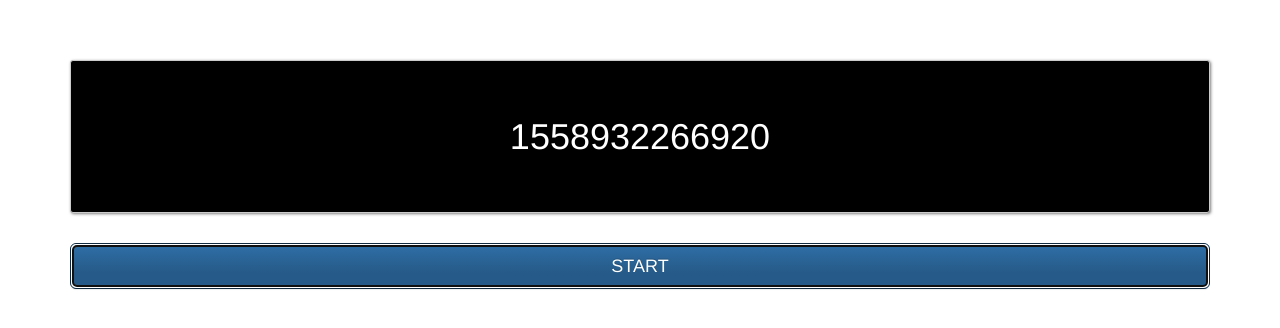
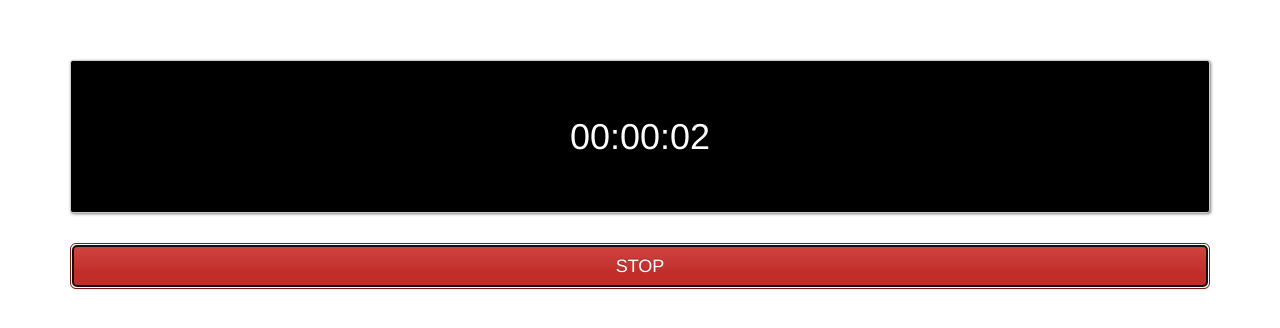
Before and after one commit to shotasan/HTML-CSS-Lessons, a plain HTML site: page section6/index.html in a window 1280 px wide. Both pictures are taken after a click on the button "START". Drawn offline with nearby package versions, Linux system fonts and the light colour scheme.

Commit message:
Add section6

```diff
--- a/section6/index.html
+++ b/section6/index.html
@@ -29,16 +29,55 @@
   </div>
 
   <script>
+    var start;
+    var timer_id;
+
     document.getElementById('start_stop').addEventListener('click', function () {
-      var start = new Date();
+      if (this.innerHTML === 'START') {
+        start = new Date();
 
-      setInterval(goTimer, 10);
+        timer_id = setInterval(goTimer, 10);
+
+        // thisはstart_stopを示す
+        this.innerHTML = 'STOP';
+        this.classList.remove('btn-primary');
+        this.classList.add('btn-danger')
+      } else {
+        clearInterval(timer_id);
+
+        // startボタンに戻す
+        this.innerHTML = 'START';
+        this.classList.remove('btn-danger');
+        this.classList.add('btn-primary');
+      }
     });
 
+    var addZero = function (value) {
+      if (value < 10) {
+        value = '0' + value;
+      }
+      return value;
+    }
+
     var goTimer = function () {
+      // 現在時刻の取得
       var now = new Date();
 
-      document.getElementById('timer').innerHTML = now.getTime();
+      // スタートを押した時間と現在の時間との差　＝　押してからの経過時間
+      var milli = now.getTime() - start.getTime();
+      // floorメソッドは小数点を切り捨て
+      var seconds = Math.floor(milli / 1000);
+      var minutes = Math.floor(seconds / 60);
+      var hours = Math.floor(minutes / 60);
+
+      seconds = seconds - minutes * 60;
+      minutes = minutes - hours * 60;
+
+      hours = addZero(hours);
+      minutes = addZero(minutes);
+      seconds = addZero(seconds);
+
+      document.getElementById('timer').innerHTML = hours + ':' + minutes + ':' + seconds;
     }
   </script>
 </body>
```
